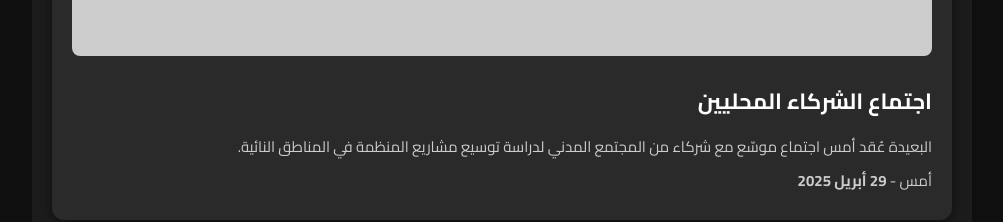
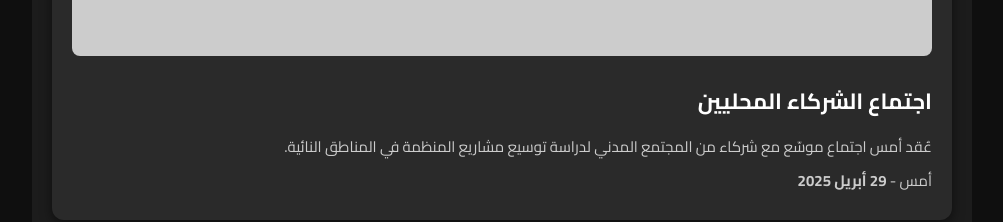
Before and after one commit to DHDT27T2UE/Ji, a plain HTML site: page index.html in a window 1280 px wide. Shown: the part 1620-1842 px from the top of the page, without its empty margins (138-1141 px from the left). Drawn offline with Linux system fonts and the light colour scheme; placeholder pictures from the web are drawn by us.

Commit message:
Update index.html
Update index.html

```diff
--- a/index.html
+++ b/index.html
@@ -115,7 +115,7 @@
       <div class="news-card">
         <img src="https://via.placeholder.com/800x400" alt="خبر">
         <h3>اجتماع الشركاء المحليين</h3>
-        <p>البعيدة عُقد أمس اجتماع موسّع مع شركاء من المجتمع المدني لدراسة توسيع مشاريع المنظمة في المناطق النائية.</p>
+        <p> عُقد أمس اجتماع موسّع مع شركاء من المجتمع المدني لدراسة توسيع مشاريع المنظمة في المناطق النائية.</p>
         <p class="news-date">أمس - <strong>29 أبريل 2025</strong></p>
       </div>
       <div class="news-card">
```
